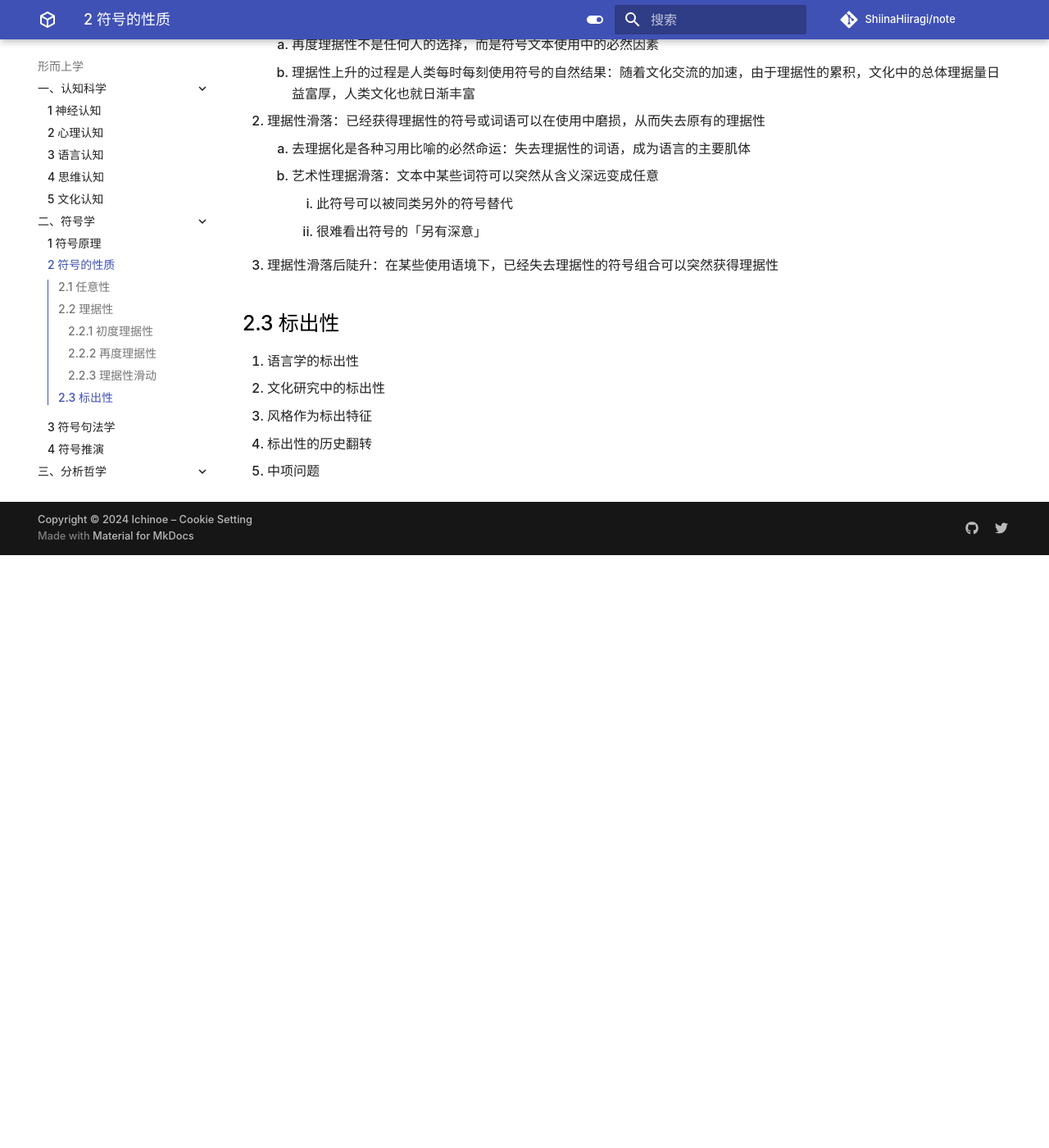
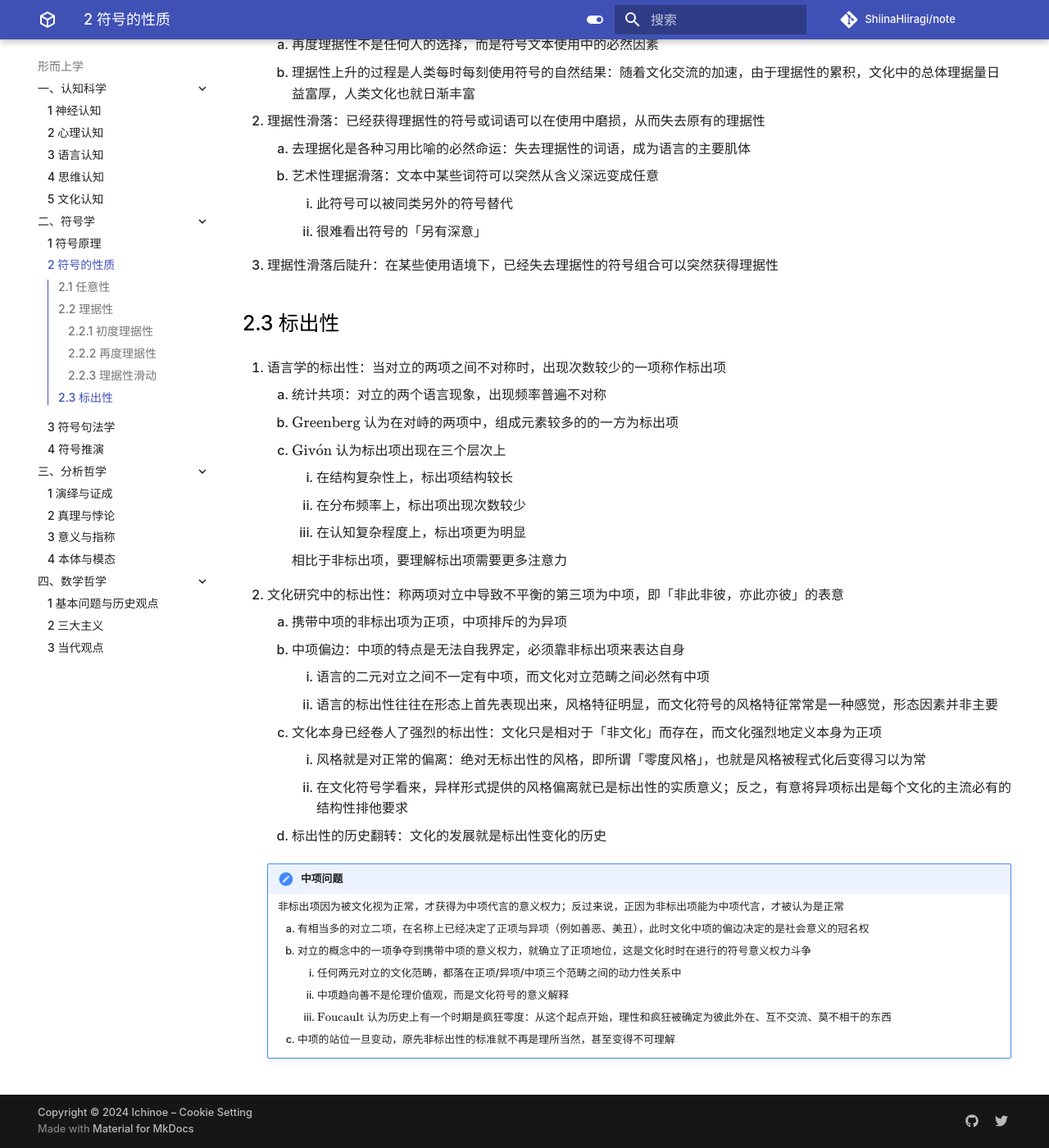
Before and after one commit to ShiinaHiiragi/note, an MkDocs documentation site: the page built from docs/meta/sign/prop.md, in a window 1280 px wide and 1400 px high, scrolled down 3732 px. Shown: the whole window at 82% size. Built offline with MkDocs 1.6.1 and Material for MkDocs 9.7.7, drawn with Linux system fonts in a browser that asks for light colours; comment, search, counter and statistics services are not loaded; before the commit the page ends 4409 px from its top, so only the background shows below that.

Commit message:
add chap13

```diff
--- a/docs/meta/sign/prop.md
+++ b/docs/meta/sign/prop.md
@@ -107,8 +107,32 @@
 3. 理据性滑落后陡升：在某些使用语境下，已经失去理据性的符号组合可以突然获得理据性
 
 ## 2.3 标出性
-1. 语言学的标出性
-2. 文化研究中的标出性
-3. 风格作为标出特征
-4. 标出性的历史翻转
-5. 中项问题
+1. 语言学的标出性：当对立的两项之间不对称时，出现次数较少的一项称作标出项
+    1. 统计共项：对立的两个语言现象，出现频率普遍不对称
+    2. $\text{Greenberg}$ 认为在对峙的两项中，组成元素较多的的一方为标出项
+    3. $\text{Giv}\acute{\mathrm o}\text{n}$ 认为标出项出现在三个层次上
+        1. 在结构复杂性上，标出项结构较长
+        2. 在分布频率上，标出项出现次数较少
+        3. 在认知复杂程度上，标出项更为明显
+
+        相比于非标出项，要理解标出项需要更多注意力
+
+2. 文化研究中的标出性：称两项对立中导致不平衡的第三项为中项，即「非此非彼，亦此亦彼」的表意
+    1. 携带中项的非标出项为正项，中项排斥的为异项
+    2. 中项偏边：中项的特点是无法自我界定，必须靠非标出项来表达自身
+        1. 语言的二元对立之间不一定有中项，而文化对立范畴之间必然有中项
+        2. 语言的标出性往往在形态上首先表现出来，风格特征明显，而文化符号的风格特征常常是一种感觉，形态因素并非主要
+    3. 文化本身已经卷人了强烈的标出性：文化只是相对于「非文化」而存在，而文化强烈地定义本身为正项
+        1. 风格就是对正常的偏离：绝对无标出性的风格，即所谓「零度风格」，也就是风格被程式化后变得习以为常
+        2. 在文化符号学看来，异样形式提供的风格偏离就已是标出性的实质意义；反之，有意将异项标出是每个文化的主流必有的结构性排他要求
+    4. 标出性的历史翻转：文化的发展就是标出性变化的历史
+
+    !!! note "中项问题"
+        非标出项因为被文化视为正常，才获得为中项代言的意义权力；反过来说，正因为非标出项能为中项代言，才被认为是正常
+
+        1. 有相当多的对立二项，在名称上已经决定了正项与异项（例如善恶、美丑），此时文化中项的偏边决定的是社会意义的冠名权
+        2. 对立的概念中的一项争夺到携带中项的意义权力，就确立了正项地位，这是文化时时在进行的符号意义权力斗争
+            1. 任何两元对立的文化范畴，都落在正项/异项/中项三个范畴之间的动力性关系中
+            2. 中项趋向善不是伦理价值观，而是文化符号的意义解释
+            3. $\text{Foucault}$ 认为历史上有一个时期是疯狂零度：从这个起点开始，理性和疯狂被确定为彼此外在、互不交流、莫不相干的东西
+        3. 中项的站位一旦变动，原先非标出性的标准就不再是理所当然，甚至变得不可理解
```
Also changed, not shown: docs/index.md (+1 -1 lines).
